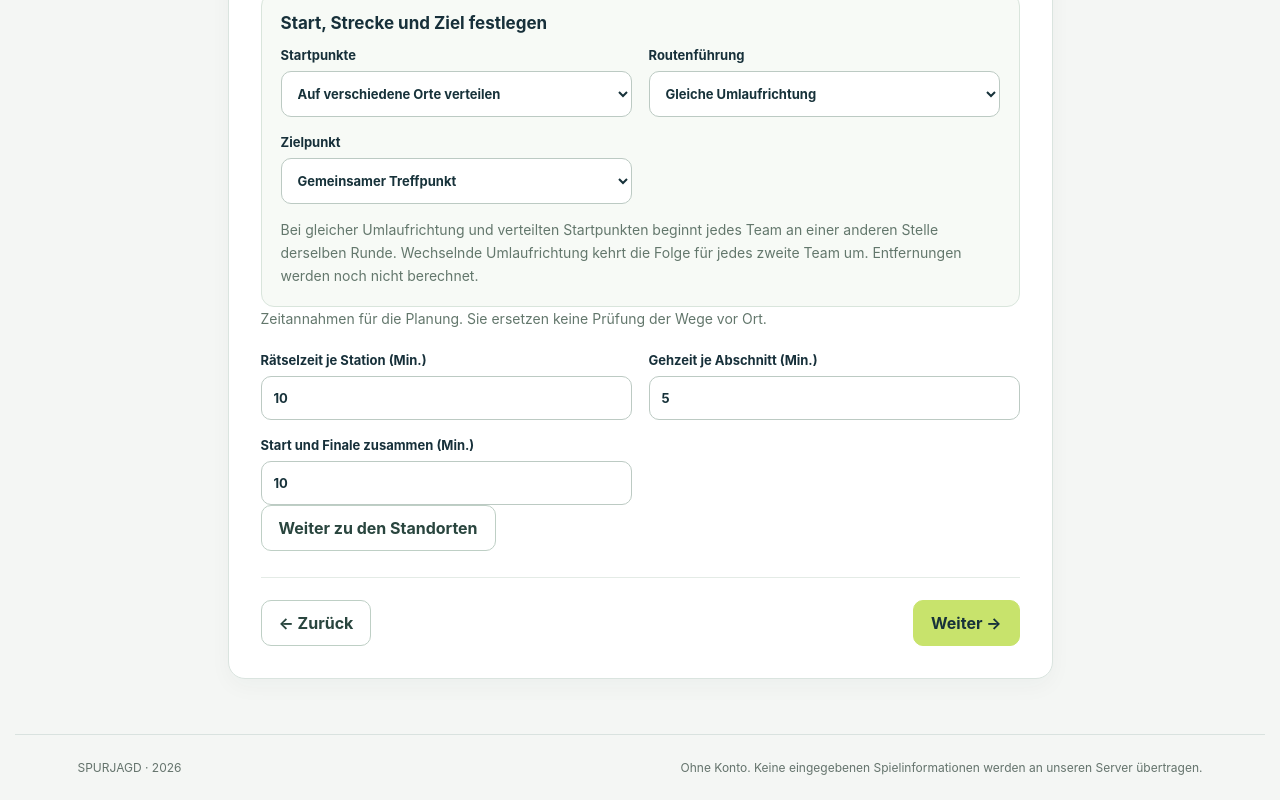
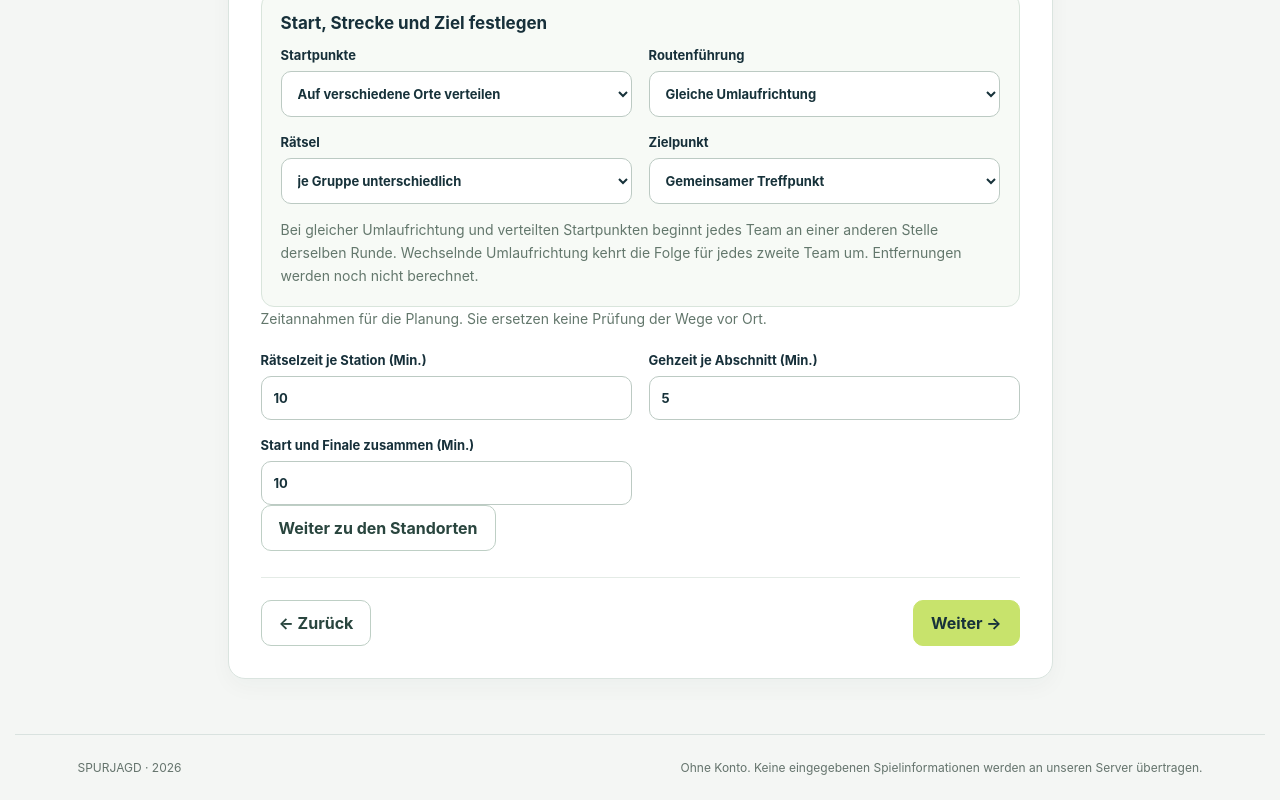
Before and after one commit to andreasgottbehuet-lab/spurjagd, a React (Vite) app: page / in a window 1280 px wide. Both pictures are taken after a click on the button "Weiter zu den Spielregeln". Shown: the part 1285-2085 px from the top of the page. Built offline with nearby package versions, Linux system fonts and the light colour scheme.

Commit message:
Oracle-Job 7d3dad6a (KLEIN, per Zentrale; freigegeben am 17.11.2026)

```diff
--- a/src/generator.ts
+++ b/src/generator.ts
@@ -6,6 +6,8 @@ export type Location = { id: string; name: string; description: string };
 export type Environment = 'outdoor' | 'indoor' | 'mixed';
 export type TeamDifficulty = 'easy' | 'normal' | 'hard';
 export interface TeamProfile { age: string; difficulty: TeamDifficulty }
+/** Wegraetsel je Gruppe verschieden (Voreinstellung) oder fuer alle Gruppen gleich. */
+export type RouteVariants = 'perTeam' | 'same';
 export interface GameConfig {
   players: number;
   groupSize: number;
@@ -26,6 +28,8 @@ export interface GameConfig {
   stationCodes?: Record<string, string>;
   routeClueModes?: Record<string, 'description' | 'questions' | 'letters' | 'custom'>;
   routeClueTexts?: Record<string, string>;
+  /** Fehlt in alten Projekten; gilt als 'perTeam'. */
+  routeVariants?: RouteVariants;
   /** Future paid option: per-team age and difficulty. Not enabled by default. */
   teamProfiles?: Record<string, TeamProfile>;
 }
--- a/src/main.tsx
+++ b/src/main.tsx
@@ -2,13 +2,13 @@ import { generateThreeDigitWordGrid } from './three-word-grid';
 import { nextProjectRevision } from './project-revision';
 import React, { useEffect, useMemo, useRef, useState } from 'react';
 import { createRoot } from 'react-dom/client';
-import { createPlan, teamSizes, type GameGoal, type Location, type StartMode, type RouteMode, type FinishMode, type TeamProfile, type Environment } from './generator';
+import { createPlan, teamSizes, type GameGoal, type Location, type StartMode, type RouteMode, type FinishMode, type TeamProfile, type Environment, type RouteVariants } from './generator';
 import { messages, applyDocumentLanguage, type Language } from './i18n';
-import { generateStationChallenge, codeFromPuzzles, hashSeed, validCode, generateCreativeRouteClue, type RouteClueMode } from './puzzles';
+import { generateStationChallenge, codeFromPuzzles, hashSeed, validCode, type RouteClueMode } from './puzzles';
 import { AGE_GROUPS, ageLevelFor } from './age-groups';
 import { activeGameId, deleteGame, downloadBackup, loadGames, newGameId, normalizeGameConfig, importedProjectTitle, parseGameBackup, projectListChanged, replaceLastGame, saveGame, setActiveGameId, type SavedGame } from './project-storage';
 import { storageErrorText } from './storage-messages';
-import { auditPrintPacket } from './print-audit';
+import { auditPrintPacket, routeClueFor } from './print-audit';
 import { measureA5Elements, packA5Blocks, A5_USABLE_HEIGHT_MM, buildPackedA5PrintCopy } from './a5-page-packing';
 import { createPrintManifest, LABELS_PER_A5_SHEET, ROUTE_QUESTIONS_PER_A5_SHEET, routeSheetCount, ORGANIZER_ITEMS_PER_A5_SHEET, ORGANIZER_CODES_PER_A5_SHEET, ORGANIZER_ROUTES_PER_A5_SHEET, ORGANIZER_ENVELOPES_PER_A5_SHEET, ORGANIZER_CAUTIONS_PER_A5_SHEET, organizerGroupPageRanges, nonEmptyOrganizerGroups } from './print-manifest';
 import { auditPrintManifest } from './print-manifest-audit';
@@ -45,6 +45,7 @@ function App() {
   const [stationCodes, setStationCodes] = useState<Record<string,string>>({});
   const [teamProfiles, setTeamProfiles] = useState<Record<string,TeamProfile>>({});
   const [routeClueModes, setRouteClueModes] = useState<Record<string,RouteClueMode>>({});
+  const [routeVariants, setRouteVariants] = useState<RouteVariants>('perTeam');
   const [routeClueTexts, setRouteClueTexts] = useState<Record<string,string>>({});
   const [hiddenLocations, setHiddenLocations] = useState<Location[]>([]);
   const [activeStep, setActiveStep] = useState(1);
@@ -195,11 +196,11 @@ function App() {
     if (teamTail && tails[teamTail[2]]) return teamLabel(teamTail[1])+': '+tails[teamTail[2]];
     return planText(issue);
   };
-  const config = { players, groupSize, durationMinutes: duration, age, goal, locations, puzzleMinutes, walkingMinutes, startFinishMinutes, startMode, routeMode, finishMode, meetingPoint, startPoint, environment, stationCodes, routeClueModes, routeClueTexts, teamProfiles };
+  const config = { players, groupSize, durationMinutes: duration, age, goal, locations, puzzleMinutes, walkingMinutes, startFinishMinutes, startMode, routeMode, finishMode, meetingPoint, startPoint, environment, stationCodes, routeClueModes, routeClueTexts, routeVariants, teamProfiles };
   const plan = useMemo(() => {
     try { return { value: createPlan(config), error: '' }; }
     catch (e) { return { value: null, error: e instanceof Error ? e.message : String(e) }; }
-  }, [players, groupSize, duration, age, goal, locations, puzzleMinutes, walkingMinutes, startFinishMinutes, startMode, routeMode, finishMode, meetingPoint, startPoint, environment, stationCodes, routeClueModes, routeClueTexts, teamProfiles]);
+  }, [players, groupSize, duration, age, goal, locations, puzzleMinutes, walkingMinutes, startFinishMinutes, startMode, routeMode, finishMode, meetingPoint, startPoint, environment, stationCodes, routeClueModes, routeClueTexts, routeVariants, teamProfiles]);
   const visitedStationIds = new Set(plan.value?.teams.flatMap(team=>team.stations.map(station=>station.id)) ?? []);
   const printIssues = [
     ...(plan.error ? [plan.error] : []),
@@ -213,7 +214,6 @@ function App() {
   const missingCodeIds = locations.filter(l=>visitedStationIds.has(l.id)&&!validCode(stationCodes[l.id]??'')).map(l=>l.id);
   const printManifest = plan.value ? createPrintManifest(plan.value,config) : null;
   if (plan.value && printManifest) printIssues.push(...auditPrintManifest(plan.value,printManifest,config));
-  const ageLevel=ageLevelFor(age);
   const challenges = useMemo(() => {
     if (goal !== 'locks' || printIssues.length || !plan.value) return [];
     return plan.value.teams.flatMap((team,teamIndex)=>{
@@ -306,6 +306,7 @@ function App() {
     setTeamProfiles(c.teamProfiles ?? {});
     setRouteClueModes(c.routeClueModes ?? {});
     setRouteClueTexts(c.routeClueTexts ?? {});
+    setRouteVariants(c.routeVariants==='same'?'same':'perTeam');
     setNextLocationId(findNextLocationId(c.locations,[],5));
     setStorageMessage('');
   };
@@ -351,7 +352,7 @@ function App() {
       } catch(e) { storageConflict.current=true;setStorageReady(false);setStorageMessage(tx('Automatisches Speichern gestoppt: ', 'Automatic saving stopped: ') + storageError(e) + tx(' Bitte JSON-Sicherung exportieren und die Seite erst danach neu laden.', ' Please export a JSON backup and only then reload the page.')); }
     }, 650);
     return () => window.clearTimeout(timeout);
-  }, [storageReady, projectId, projectTitle, players, groupSize, duration, age, goal, locations, puzzleMinutes, walkingMinutes, startFinishMinutes, startMode, routeMode, finishMode, meetingPoint, startPoint, environment, stationCodes, routeClueModes, routeClueTexts, teamProfiles]);
+  }, [storageReady, projectId, projectTitle, players, groupSize, duration, age, goal, locations, puzzleMinutes, walkingMinutes, startFinishMinutes, startMode, routeMode, finishMode, meetingPoint, startPoint, environment, stationCodes, routeClueModes, routeClueTexts, routeVariants, teamProfiles]);
   // Page lifecycle flush protects the last edits when the tab closes before debounce expires.
   useEffect(() => {
     if(!storageReady || storageConflict.current) return;
@@ -568,6 +569,12 @@ function App() {
                       <option value="varied">{tx('Wechselnde Umlaufrichtung', 'Alternating circuit direction')}</option>
                     </select>
                   </label>
+                  <label>{tx('Rätsel', 'Puzzles')}
+                    <select value={routeVariants} onChange={e=>setRouteVariants(e.target.value as RouteVariants)}>
+                      <option value="perTeam">{tx('je Gruppe unterschiedlich', 'different for each team')}</option>
+                      <option value="same">{tx('alle Gruppen gleich', 'same for all teams')}</option>
+                    </select>
+                  </label>
                   <label>{tx('Zielpunkt', 'Finish location')}
                     <select value={finishMode} onChange={e=>{const value=e.target.value as FinishMode;setFinishMode(value);setSameStartFinish(value==='origin');}}>
                       <option value="origin">{tx("Gemeinsamer Startort", "Shared starting location")}</option>
@@ -611,10 +618,11 @@ function App() {
                     <p>{team.stations.map(s => s.name).join(' → ')} → {team.finish}</p>
                   </article>
                 )}</div>
-                {plan.value && <section className="challenge-preview"><h3>{tx("Wegrätsel – Vorschau nach Zielort", "Route clues – preview by destination")}</h3><p className="helper">{tx("Jedes Ziel erhält genau ein Wegrätsel. Die Gruppen bekommen unabhängig von ihrer Route dieselbe Version.", "Each destination has one route clue. Teams receive the same version regardless of their route.")}</p>{Array.from(new Set(plan.value.teams.flatMap(team=>team.stations.map((_,i)=>team.stations[i+1]?.name??team.finish)))).map(destination=>{
-                  const target=locations.find(l=>l.name.trim()===destination.trim());
+                {plan.value && <section className="challenge-preview"><h3>{tx("Wegrätsel – Vorschau nach Zielort", "Route clues – preview by destination")}</h3><p className="helper">{tx("Die Vorschau zeigt die Version der ersten Gruppe mit diesem Ziel. Bei „je Gruppe unterschiedlich“ erhalten andere Gruppen andere Versionen (siehe Spielleitungsunterlagen).", "Preview shows the version of the first team heading there. With “different for each team” other teams get other versions (see organizer sheets).")}</p>{Array.from(new Set(plan.value.teams.flatMap(team=>team.stations.map((_,i)=>team.stations[i+1]?.name??team.finish)))).map(destination=>{
                   try {
-                    const clue=generateCreativeRouteClue(destination,target?.description??'',routeClueModes[target?.id??'']??(target?'description':'letters'),hashSeed(projectId+':destination:'+(target?.id??destination)),routeClueTexts[target?.id??'']??'',ageLevel);
+                    const teamIndex=plan.value.teams.findIndex(t=>t.stations.some((_,i)=>(t.stations[i+1]?.name??t.finish)===destination));
+                    const team=plan.value.teams[teamIndex];
+                    const clue=routeClueFor(config,plan.value,projectId,teamIndex,team.stations.findIndex((_,i)=>(team.stations[i+1]?.name??team.finish)===destination));
                     return <article className="location-card" key={destination}><strong>{tx("Ziel", "Destination")}: {destination}</strong><p>{clue.instruction}</p>{clue.rows?clue.rows.map((row,i)=><p key={i}>{i+1}. {row.question} ({tx('Buchstabe','letter')} {row.letterIndex+1})</p>):<p>{clue.question}</p>}<p className="helper">{tx("Lösung für die Spielleitung", "Organizer answer")}: {clue.answer}</p></article>;
                   } catch(error) {
                     return <article className="location-card" key={destination}><strong>{tx('Ziel','Destination')}: {destination}</strong><p className="error">{error instanceof Error?error.message:String(error)}</p></article>;
@@ -668,14 +676,14 @@ function App() {
                     <h2>Codes und Lösungen</h2>
                     {challengePage.map(({location,challenge,teamName,teamIndex,ageGroup})=><div className="print-code-line" data-team-color={teamName.toLowerCase()} data-age-group={ageGroup} key={teamIndex+'-'+location.id}><strong>Team {teamName} · {ageGroup} Jahre · {location.name}: {challenge.code}</strong><p>{challenge.puzzles.some(p=>p.kind==='wordsearch')?'Drei Zahlwörter im gemeinsamen Suchgitter: '+generateThreeDigitWordGrid(challenge.code,hashSeed(projectId+':'+teamIndex+':'+location.id)).words.join(' → '):challenge.puzzles.map(p=>p.explanation).join(' | ')}</p></div>)}
                   </article>)}
-                  {Array.from({length:Math.ceil(Array.from(new Set(plan.value.teams.flatMap(team=>team.stations.map((_,i)=>team.stations[i+1]?.name??team.finish)))).length/ORGANIZER_ITEMS_PER_A5_SHEET)},(_,page)=><article className="print-sheet print-organizer-sheet" key={'clue-solutions-'+page}>
+                  {(()=>{const entries=plan.value.teams.flatMap((team,teamIndex)=>team.stations.map((_,i)=>({team,teamIndex,stationIndex:i,destination:team.stations[i+1]?.name??team.finish}))).filter((e,i,all)=>all.findIndex(o=>o.destination===e.destination&&(routeVariants==='same'||o.teamIndex===e.teamIndex))===i);
+                  return Array.from({length:Math.ceil(entries.length/ORGANIZER_ITEMS_PER_A5_SHEET)},(_,page)=><article className="print-sheet print-organizer-sheet" key={'clue-solutions-'+page}>
                     <h1>Spielleitung – Wegrätsel-Lösungen {page+1}</h1>
-                    {Array.from(new Set(plan.value.teams.flatMap(team=>team.stations.map((_,i)=>team.stations[i+1]?.name??team.finish)))).slice(page*ORGANIZER_ITEMS_PER_A5_SHEET,(page+1)*ORGANIZER_ITEMS_PER_A5_SHEET).map(destination=>{
-                      const target=locations.find(l=>l.name.trim()===destination.trim());
-                      const clue=generateCreativeRouteClue(destination,target?.description??'',routeClueModes[target?.id??'']??(target?'description':'letters'),hashSeed(projectId+':destination:'+(target?.id??destination)),routeClueTexts[target?.id??'']??'',ageLevel);
-                      return <div className="print-solution-entry" key={destination}><strong>Ziel: {destination}</strong>{clue.mode==='questions'?<p>{clue.rows?.map(row=>row.solution+' ('+(row.letterIndex+1)+')').join(' · ')}</p>:<p>{clue.mode==='letters'?'Buchstabenspiel':clue.mode==='description'?'Text-Rätsel':'Eigener Rätseltext'}</p>}</div>;
+                    {entries.slice(page*ORGANIZER_ITEMS_PER_A5_SHEET,(page+1)*ORGANIZER_ITEMS_PER_A5_SHEET).map(({team,teamIndex,stationIndex,destination})=>{
+                      const clue=routeClueFor(config,plan.value,projectId,teamIndex,stationIndex);
+                      return <div className="print-solution-entry" key={teamIndex+'-'+destination}><strong>{routeVariants==='same'?'':'Team '+team.name+' · '}Ziel: {destination}</strong>{clue.mode==='questions'?<p>{clue.rows?.map(row=>row.solution+' ('+(row.letterIndex+1)+')').join(' · ')}</p>:<p>{clue.mode==='letters'?'Buchstabenspiel':clue.mode==='description'?'Text-Rätsel':'Eigener Rätseltext'}</p>}</div>;
                     })}
-                  </article>)}
+                  </article>);})()}
                   {Array.from({length:Math.ceil(plan.value.cautions.length/ORGANIZER_CAUTIONS_PER_A5_SHEET)},(_,page)=><article className="print-sheet print-organizer-sheet" key={'cautions-'+page}>
                     <h1>Spielleitung – Planungshinweise {page+1}</h1>
                     <p>Diese Hinweise sind Annahmen aus der Routenplanung und müssen vor Ort überprüft werden.</p>
@@ -690,9 +698,8 @@ function App() {
                     const challenge=challenges.find(c=>c.teamIndex===teamIndex&&c.location.id===location.id)?.challenge;
                     if(!challenge)return null;
                     const destination=team.stations[stationIndex+1]?.name??team.finish;
-                    const target=locations.find(l=>l.name.trim()===destination.trim());
                     let routePuzzle;
-                    try {routePuzzle=generateCreativeRouteClue(destination,target?.description??'',routeClueModes[target?.id??'']??(target?'description':'letters'),hashSeed(projectId+':destination:'+(target?.id??destination)),routeClueTexts[target?.id??'']??'',ageLevelFor(team.profile?.age??age));}
+                    try {routePuzzle=routeClueFor(config,plan.value,projectId,teamIndex,stationIndex);}
                     catch {return null;}
                     return <React.Fragment key={teamIndex+'-'+location.id}>
                       <article className="print-sheet print-child-sheet" data-team-color={team.name.toLowerCase()} data-age-group={team.profile?.age??age} data-envelope-id={teamIndex+'-'+location.id} data-sheet-kind="task">
--- a/src/print-audit.ts
+++ b/src/print-audit.ts
@@ -1,5 +1,36 @@
-import {createPlan, type GameConfig, type GamePlan} from './generator.ts';
-import {codeFromPuzzles,generateCreativeRouteClue,generateStationChallenge,hashSeed,validCode,verifyCreativeRouteClue,clueRevealsDestination} from './puzzles.ts';
+import {createPlan, type GameConfig, type GamePlan, type RouteVariants} from './generator.ts';
+import {codeFromPuzzles,generateCreativeRouteClue,generateStationChallenge,hashSeed,validCode,verifyCreativeRouteClue,clueRevealsDestination,type RouteClue} from './puzzles.ts';
+import {ageLevelFor} from './age-groups.ts';
+
+export function routeClueSeed(projectId:string,targetKey:string,teamIndex:number,variants?:RouteVariants):number {
+ const base=projectId+':destination:'+targetKey;
+ return hashSeed(variants==='same'?base:base+':team:'+teamIndex);
+}
+/** Wegraetsel genau so, wie es fuer Team/Station gedruckt wird. Bei 'same' gelten Seed und Alter der Gesamtgruppe fuer alle Teams. */
+export function routeClueFor(config:GameConfig,plan:GamePlan,projectId:string,teamIndex:number,stationIndex:number):RouteClue {
+ const team=plan.teams[teamIndex];
+ const used=new Set<string>();
+ let result:RouteClue|undefined;
+ for(let index=0;index<=stationIndex;index++){
+  result=undefined;
+  const destination=team.stations[index+1]?.name??team.finish;
+  const target=config.locations.find(location=>location.name.trim()===destination.trim());
+  const mode=config.routeClueModes?.[target?.id??'']??(target?'description':'letters');
+  const age=ageLevelFor(config.routeVariants==='same'?config.age:team.profile?.age??config.age);
+  const base=routeClueSeed(projectId,target?.id??destination,teamIndex,config.routeVariants);
+  for(let attempt=0;attempt<100;attempt++){
+   const seed=attempt?hashSeed(base+':variant:'+attempt):base;
+   const clue=generateCreativeRouteClue(destination,target?.description??'',mode,seed,config.routeClueTexts?.[target?.id??'']??'',age);
+   if(config.routeVariants!=='same'&&clue.rows?.some(row=>used.has(row.question))) continue;
+   result=clue;
+   clue.rows?.forEach(row=>used.add(row.question));
+   break;
+  }
+  if(!result) throw new Error('Für diesen Ortsnamen fehlen noch passende Fragen. Bitte eine andere Rätselart wählen.');
+ }
+ if(!result) throw new Error('Stationsrätsel fehlt.');
+ return result;
+}
 
 /** Validates the complete printable packet before any sheet is shown or printed. */
 export function auditPrintPacket(config:GameConfig,plan:GamePlan,projectId:string):string[] {
@@ -43,12 +74,10 @@ export function auditPrintPacket(config:GameConfig,plan:GamePlan,projectId:strin
    if(!locations.has(station.id)||!codeByStation.has(station.id)) issues.push(team.name+': Stationscode fehlt für '+station.name);
    const destination=team.stations[i+1]?.name??team.finish;
    if(!destination.trim()) {issues.push(team.name+': Nächster Zielort fehlt.');continue;}
-   const target=config.locations.find(location=>location.name.trim()===destination.trim());
-   const mode=config.routeClueModes?.[target?.id??'']??'letters';
    try{
-    const clue=generateCreativeRouteClue(destination,target?.description??'',mode,hashSeed(projectId+':destination:'+(target?.id??destination)),config.routeClueTexts?.[target?.id??'']??'');
+    const clue=routeClueFor(config,plan,projectId,plan.teams.indexOf(team),i);
     if(clue.answer!==destination) throw new Error('Zielort stimmt nicht überein');
-    if(mode==='custom' && clueRevealsDestination(clue.question,destination)) throw new Error('Das Rätsel nennt bereits den Zielort.');
+    if(clue.mode==='custom' && clueRevealsDestination(clue.question,destination)) throw new Error('Das Rätsel nennt bereits den Zielort.');
     if(!verifyCreativeRouteClue(clue)) throw new Error('Wegrätsel ist nicht eindeutig prüfbar oder verrät den Zielort.');
    }catch(error){
     issues.push(team.name+' / '+station.name+' → '+destination+': '+(error instanceof Error?error.message:String(error)));
```
Also changed, not shown: 2 other files (tests, documents, lock files or other folders).
